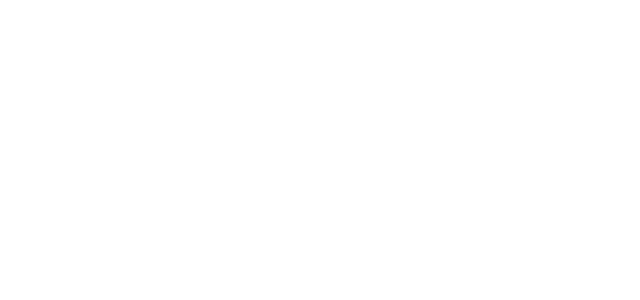
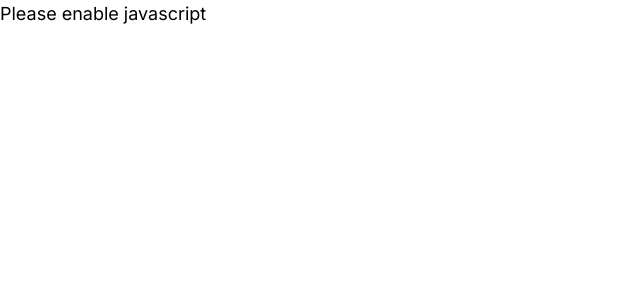
Before and after one commit to Pear-sudo/time, a Next.js app: page /test in a window 1280 px wide. Shown: the top 300 px of the page, without its empty margins (0-640 px from the left). Built offline with nearby package versions, Linux system fonts and the light colour scheme.

Commit message:
add hint for javascript
in case the user does not enable javascript and complains that this site does not work at all

```diff
--- a/src/app/layout.tsx
+++ b/src/app/layout.tsx
@@ -1,22 +1,23 @@
 import './globals.css'
-import type { Metadata } from 'next'
-import { Inter } from 'next/font/google'
+import type {Metadata} from 'next'
+import {Inter} from 'next/font/google'
 
-const inter = Inter({ subsets: ['latin'] })
+const inter = Inter({subsets: ['latin']})
 
 export const metadata: Metadata = {
     title: 'A Time Manager',
     description: 'Help you to manage your time.',
 }
 
-export default function RootLayout({
-  children,
-}: {
+export default function RootLayout({children,}: {
     children: React.ReactNode
 }) {
     return (
         <html lang="en" className={'overflow-hidden'}>
-      <body className={inter.className}>{children}</body>
+        <body className={inter.className}>
+        <div>Please enable javascript</div>
+        {children}
+        </body>
         </html>
     )
 }
```
Lines whose indentation alone changed are shown as unchanged.
